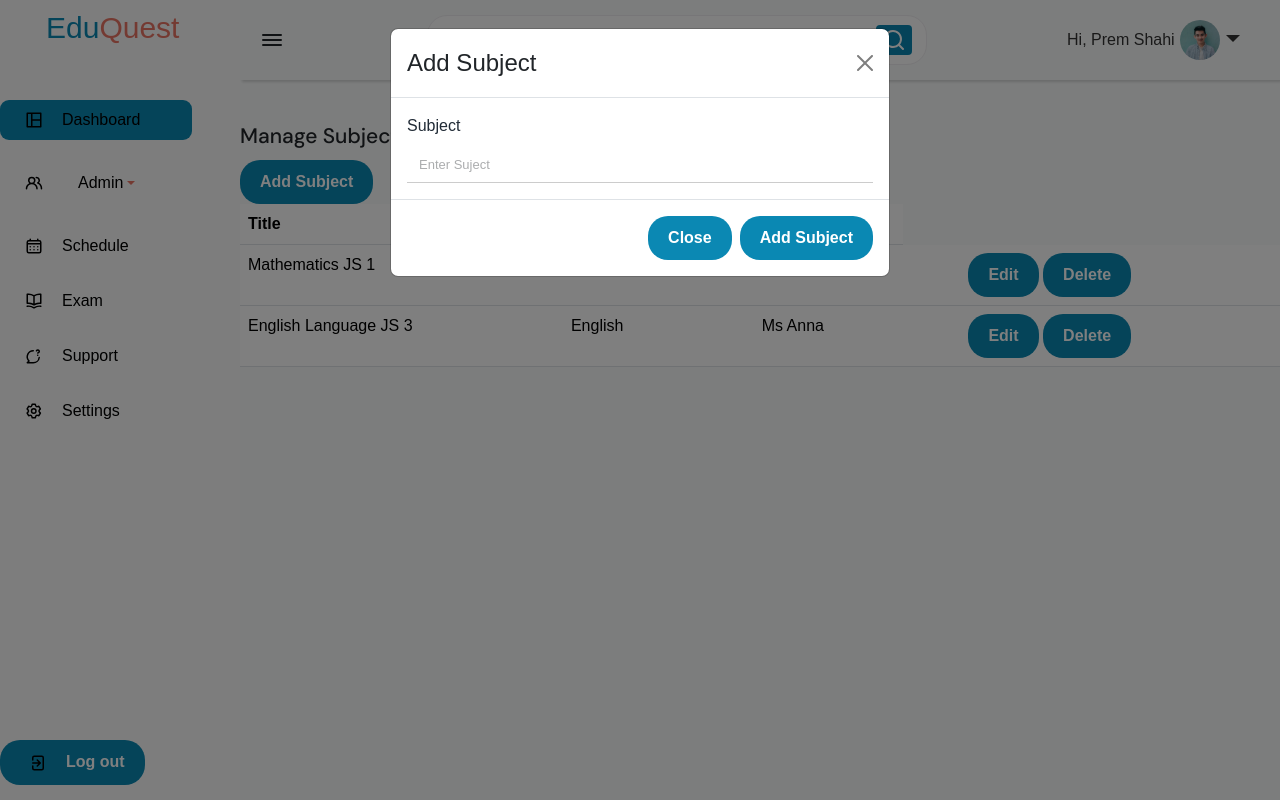
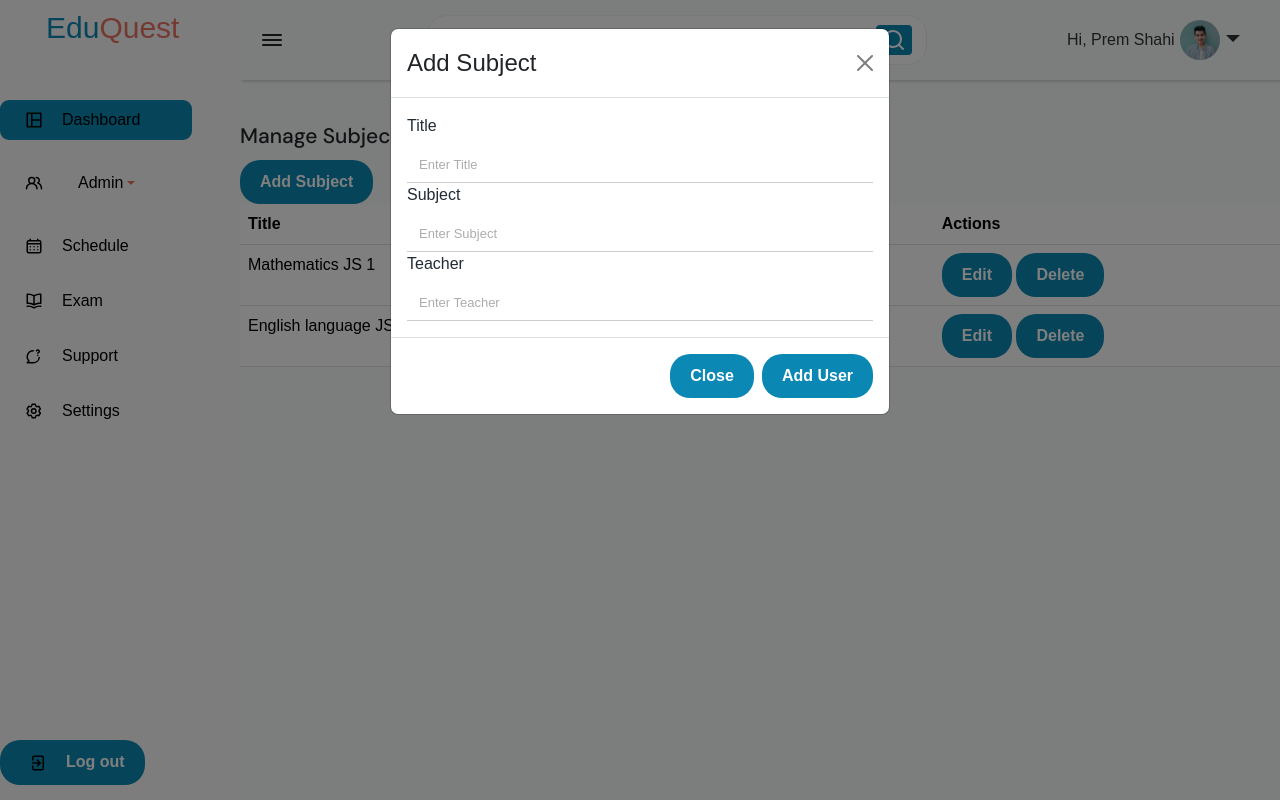
Before and after one commit to zinando/EduQuest, a React (Vite) app in the folder Frontend/: page /subjects in a window 1280 px wide. Both pictures are taken after typing "Sample" into the empty fields and a click on the button "Add Subject". Built offline with nearby package versions, Linux system fonts and the light colour scheme.

Commit message:
Update Subjects.jsx

```diff
--- a/Frontend/src/pages/Admin/Subjects.jsx
+++ b/Frontend/src/pages/Admin/Subjects.jsx
@@ -6,19 +6,20 @@ import Navbar from '../../layout/NavBar/NavBar';
 import Sidebar from '../../layout/Sidebar/SideBar';
 import { Button, Table, Modal, Form } from 'react-bootstrap';
 
-export default function Subjects() {
+export default function Subject() {
   const [users, setUsers] = useState([
     {
       id: 1,
       title: 'Mathematics JS 1',
       subject: 'Mathematics',
-      teacher: 'Mr Tunde',
+      teacher: 'Male',
+
     },
     {
       id: 2,
-      title: 'English Language JS 3',
+      title: 'English language JS 3',
       subject: 'English',
-      teacher: 'Ms Anna',
+      teacher: 'Female',
     },
   ]);
   const [showEditModal, setShowEditModal] = useState(false);
@@ -27,9 +28,8 @@ export default function Subjects() {
   const [newUser, setNewUser] = useState({
     title: '',
     subject: '',
-    teacher: 'Male',
-    email: '',
-    class: 'Class A',
+    teacher: '',
+
   });
 
   const handleEditUser = (user) => {
@@ -64,14 +64,15 @@ export default function Subjects() {
     setNewUser({
       title: '',
       subject: '',
-      teacher: 'Male',
+      teacher: '',
+
     });
   };
 
   const handleAddUser = () => {
     const newUserWithId = {
       ...newUser,
-      id: users.length + 1,
+      id: users.length + 1, // Generate a new ID (replace)
     };
     setUsers([...users, newUserWithId]);
     handleCloseAddModal();
@@ -84,7 +85,7 @@ export default function Subjects() {
         <Navbar />
         <div className="home-content">
           <div>
-            <h1 className='custom-heading'>Manage Subjects</h1>
+            <h1 className='custom-heading'>Manage Subject</h1>
             <Button variant="primary" onClick={handleShowAddModal}>
               Add Subject
             </Button>
@@ -94,6 +95,7 @@ export default function Subjects() {
                   <th>Title</th>
                   <th>Subject</th>
                   <th>Teacher</th>
+                  <th>Actions</th>
                 </tr>
               </thead>
               <tbody>
@@ -102,8 +104,6 @@ export default function Subjects() {
                     <td>{user.title}</td>
                     <td>{user.subject}</td>
                     <td>{user.teacher}</td>
-                    <td>{user.email}</td>
-                    <td>{user.class}</td>
                     <td>
                       <Button variant="primary" onClick={() => handleEditUser(user)}>
                         Edit
@@ -125,17 +125,39 @@ export default function Subjects() {
               <Modal.Body>
                 <Form>
                   <Form.Group controlId="formBasicFirstName">
+                    <Form.Label>Title</Form.Label>
+                    <Form.Control
+                      type="text"
+                      placeholder="Enter Title"
+                      value={selectedUser?.title || ''}
+                      onChange={(e) =>
+                        setSelectedUser({ ...selectedUser, title: e.target.value })
+                      }
+                    />
+                  </Form.Group>
+                  <Form.Group controlId="formBasicLastName">
                     <Form.Label>Subject</Form.Label>
                     <Form.Control
                       type="text"
                       placeholder="Enter Subject"
-                      value={selectedUser?.firstName || ''}
+                      value={selectedUser?.subject || ''}
                       onChange={(e) =>
-                        setSelectedUser({ ...selectedUser, firstName: e.target.value })
+                        setSelectedUser({ ...selectedUser, subject: e.target.value })
                       }
                     />
                   </Form.Group>
 
+                  <Form.Group controlId="formBasicEmail">
+                    <Form.Label>Teacher</Form.Label>
+                    <Form.Control
+                      type="email"
+                      placeholder="Enter Teacher"
+                      value={selectedUser?.teacher || ''}
+                      onChange={(e) =>
+                        setSelectedUser({ ...selectedUser, teacher: e.target.value })
+                      }
+                    />
+                  </Form.Group>
 
                 </Form>
               </Modal.Body>
@@ -157,17 +179,39 @@ export default function Subjects() {
               <Modal.Body>
                 <Form>
                   <Form.Group controlId="formBasicFirstName">
+                    <Form.Label>Title</Form.Label>
+                    <Form.Control
+                      type="text"
+                      placeholder="Enter Title"
+                      value={newUser.title}
+                      onChange={(e) =>
+                        setNewUser({ ...newUser, title: e.target.value })
+                      }
+                    />
+                  </Form.Group>
+                  <Form.Group controlId="formBasicLastName">
                     <Form.Label>Subject</Form.Label>
                     <Form.Control
                       type="text"
-                      placeholder="Enter Suject"
-                      value={newUser.firstName}
+                      placeholder="Enter Subject"
+                      value={newUser.subject}
                       onChange={(e) =>
-                        setNewUser({ ...newUser, firstName: e.target.value })
+                        setNewUser({ ...newUser, subject: e.target.value })
                       }
                     />
                   </Form.Group>
 
+                  <Form.Group controlId="formBasicTeacher">
+                    <Form.Label>Teacher</Form.Label>
+                    <Form.Control
+                      type="email"
+                      placeholder="Enter Teacher"
+                      value={newUser.teacher}
+                      onChange={(e) =>
+                        setNewUser({ ...newUser, teacher: e.target.value })
+                      }
+                    />
+                  </Form.Group>
 
                 </Form>
               </Modal.Body>
@@ -176,7 +220,7 @@ export default function Subjects() {
                   Close
                 </Button>
                 <Button variant="primary" onClick={handleAddUser}>
-                  Add Subject
+                  Add User
                 </Button>
               </Modal.Footer>
             </Modal>
```
